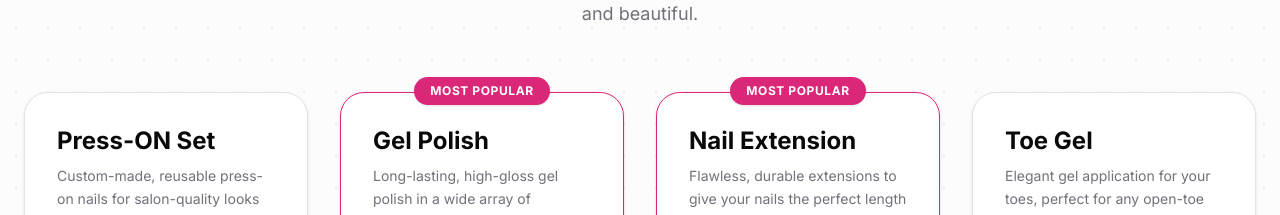
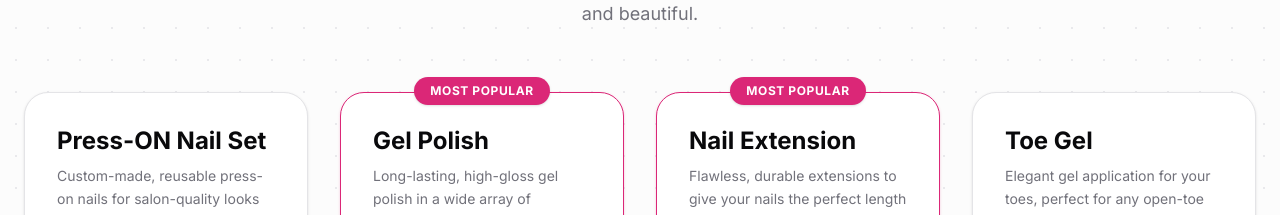
Before and after one commit to krrish2108/The-Hetu-s-Touch, a Next.js app: page / in a window 1280 px wide. Shown: the part 1140-1355 px from the top of the page. Built offline with nearby package versions, Linux system fonts and the light colour scheme; a web font is replaced by a local one.

Commit message:
fix: add missing images to git and rename press-on service

```diff
--- a/components/Services.tsx
+++ b/components/Services.tsx
@@ -6,7 +6,7 @@ import { motion } from "framer-motion";
 export function Services() {
   const services = [
     {
-      title: "Press-ON Set",
+      title: "Press-ON Nail Set",
       price: "₹450",
       description: "Custom-made, reusable press-on nails for salon-quality looks at home.",
       features: ["Custom designs", "Includes prep kit", "Reusable sets", "Easy application"],
```
Also changed, not shown: public/images/new-nails-1.jpeg (added), public/images/new-nails-2.jpeg (added).
